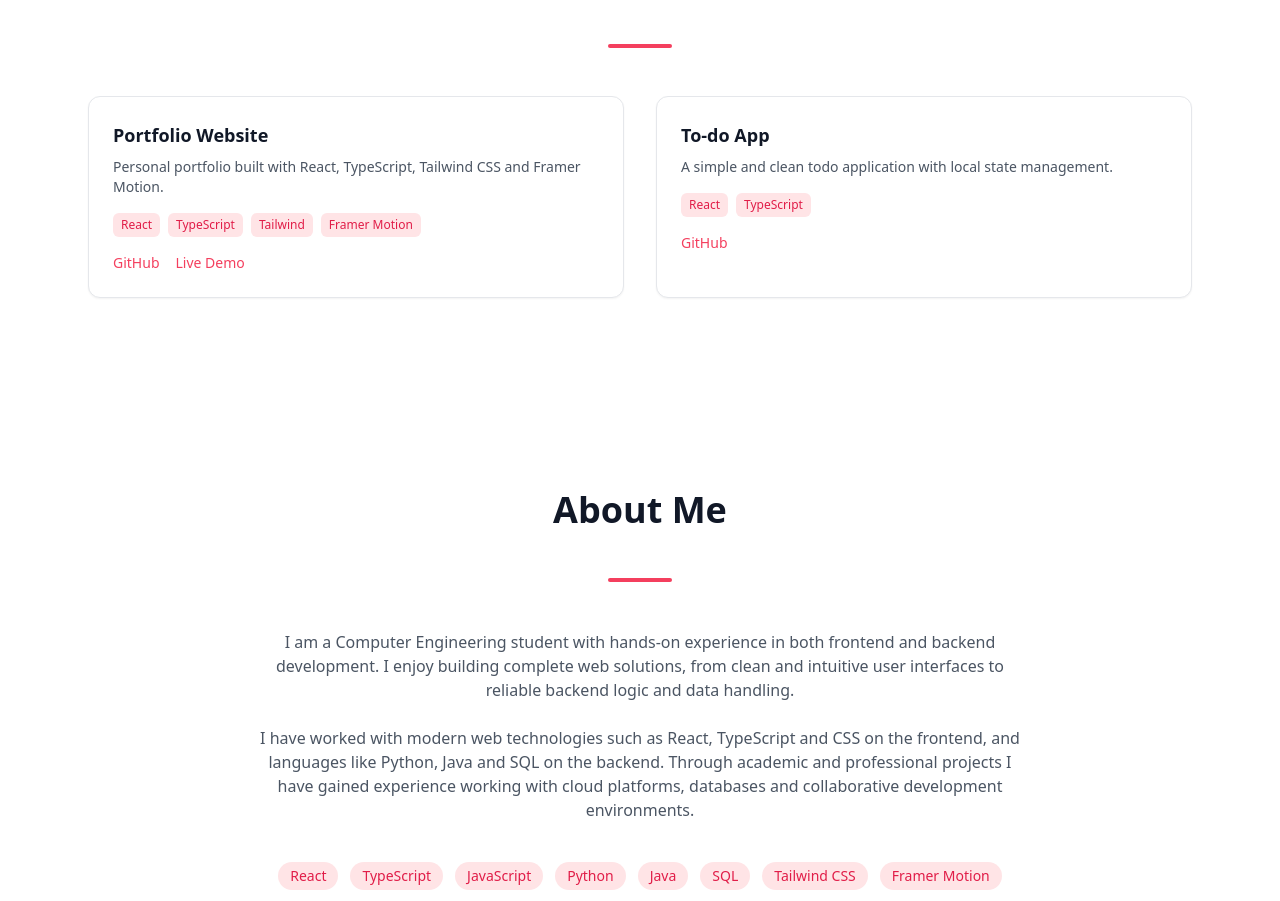
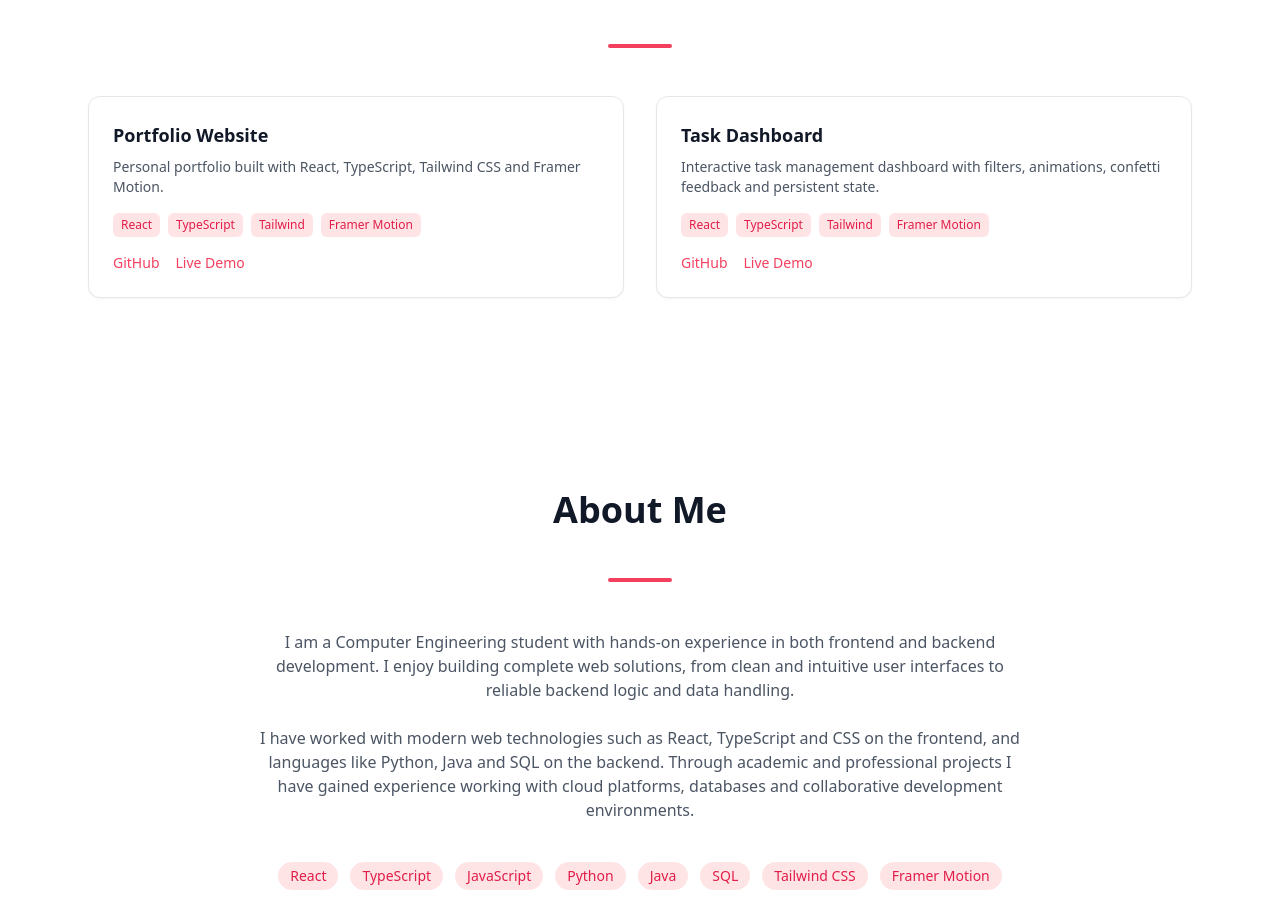
Before and after one commit to brizavda/brizavda, a React (Vite) app in the folder portfolio/: page / in a window 1280 px wide. Shown: the part 1001-1902 px from the top of the page. Built offline with nearby package versions, Linux system fonts and the light colour scheme.

Commit message:
feat: add task dashboard project with live demo link

```diff
--- a/portfolio/src/data/projects.ts
+++ b/portfolio/src/data/projects.ts
@@ -16,10 +16,11 @@ export const projects: Project[] = [
     demo: "#",
   },
   {
-    title: "To-do App",
-    description:
-      "A simple and clean todo application with local state management.",
-    tech: ["React", "TypeScript"],
-    github: "#",
+  title: "Task Dashboard",
+  description:
+    "Interactive task management dashboard with filters, animations, confetti feedback and persistent state.",
+  tech: ["React", "TypeScript", "Tailwind", "Framer Motion"],
+  github: "https://github.com/brizavda/task-dashboard",
+  demo: "https://brizavda.github.io/task-dashboard/",
   },
 ];
```
